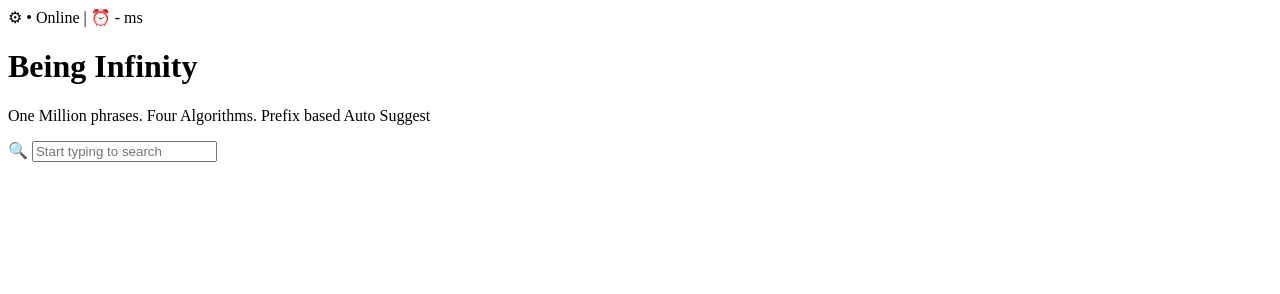
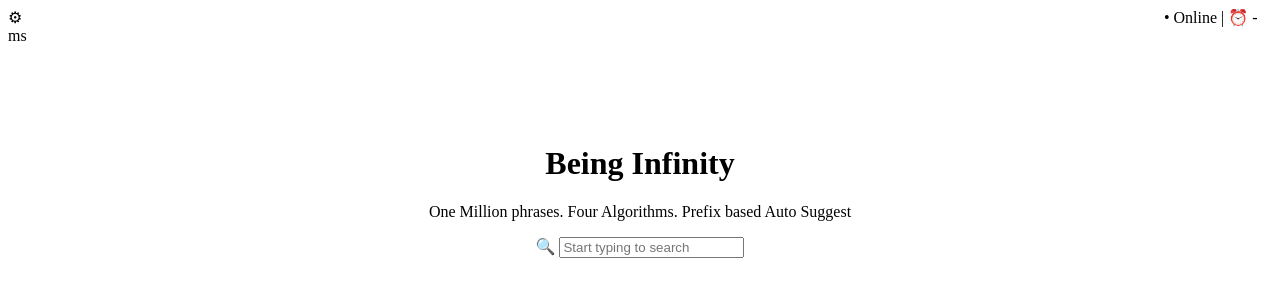
Before and after one commit to kgott29/auto-suggest, a website: page frontend/images/auto.html in a window 1280 px wide. Drawn offline with Linux system fonts and the light colour scheme.

Commit message:
Add style to the file

```diff
--- a/frontend/images/auto.html
+++ b/frontend/images/auto.html
@@ -4,15 +4,26 @@
     <meta charset="UTF-8">
     <meta name="viewport" content="width=device-width, initial-scale=1.0">
     <title>Document</title>
+    <style>
+        #pill{
+            padding-left: 90%;
+        }
+        #home{
+            text-align:center;
+            margin-top: 100px;
+        }
+    </style>
+
 </head>
 <body>
     <div>
-        <span>&#x2699;</span>
-        <span>&#x2022; Online | &#x23f0; - ms</span>
-        <h1><span >Being Infinity </span></h1>
-        <p>One Million phrases. Four Algorithms. Prefix based Auto Suggest</p>
-        <span>&#128269; <input type="text" placeholder="Start typing to search"></span>
+        <span id="gear">&#x2699;</span>
+        <span id="pill">&#x2022; Online | &#x23f0; - ms</span>
+        <div id="home">
+            <h1><span>Being Infinity </span></h1>
+            <p>One Million phrases. Four Algorithms. Prefix based Auto Suggest</p>
+            <span>&#128269; <input type="text" placeholder="Start typing to search"></span>
+        </div>
     </div>
-
 </body>
 </html>
```
